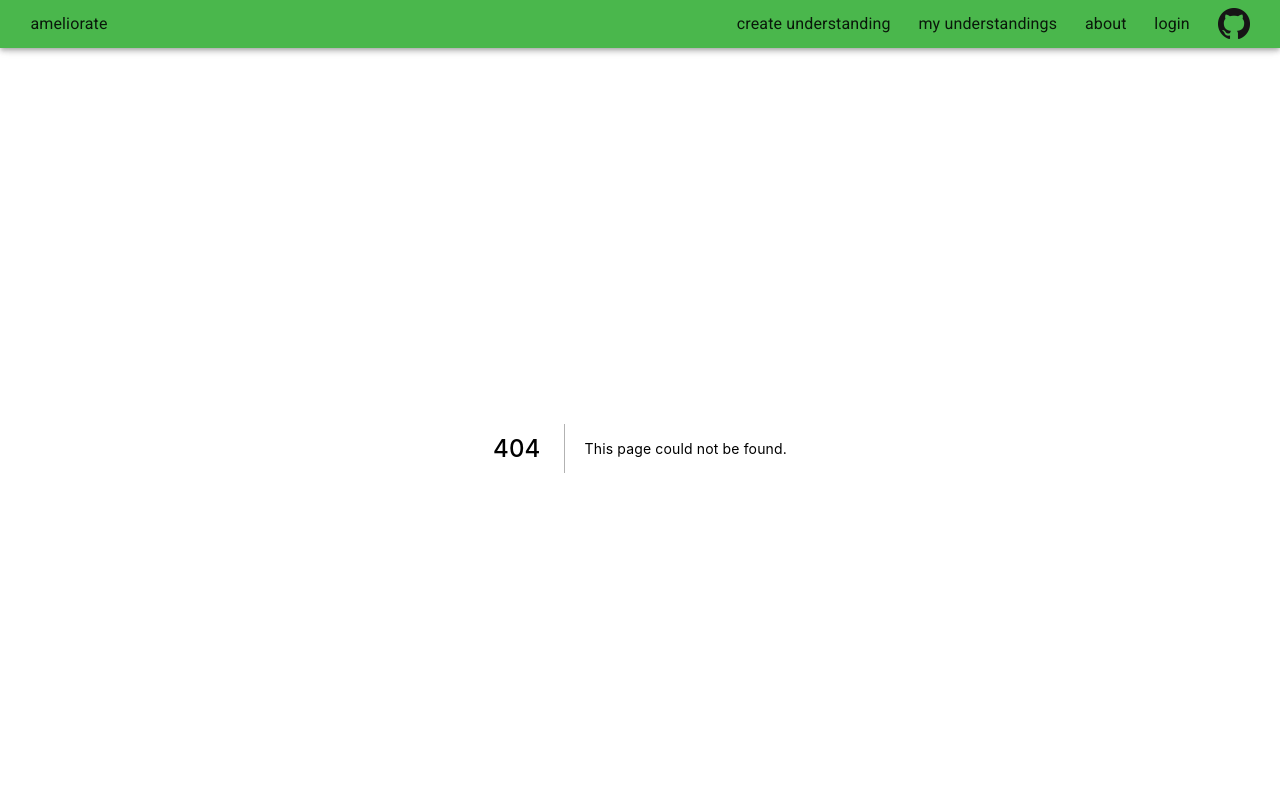
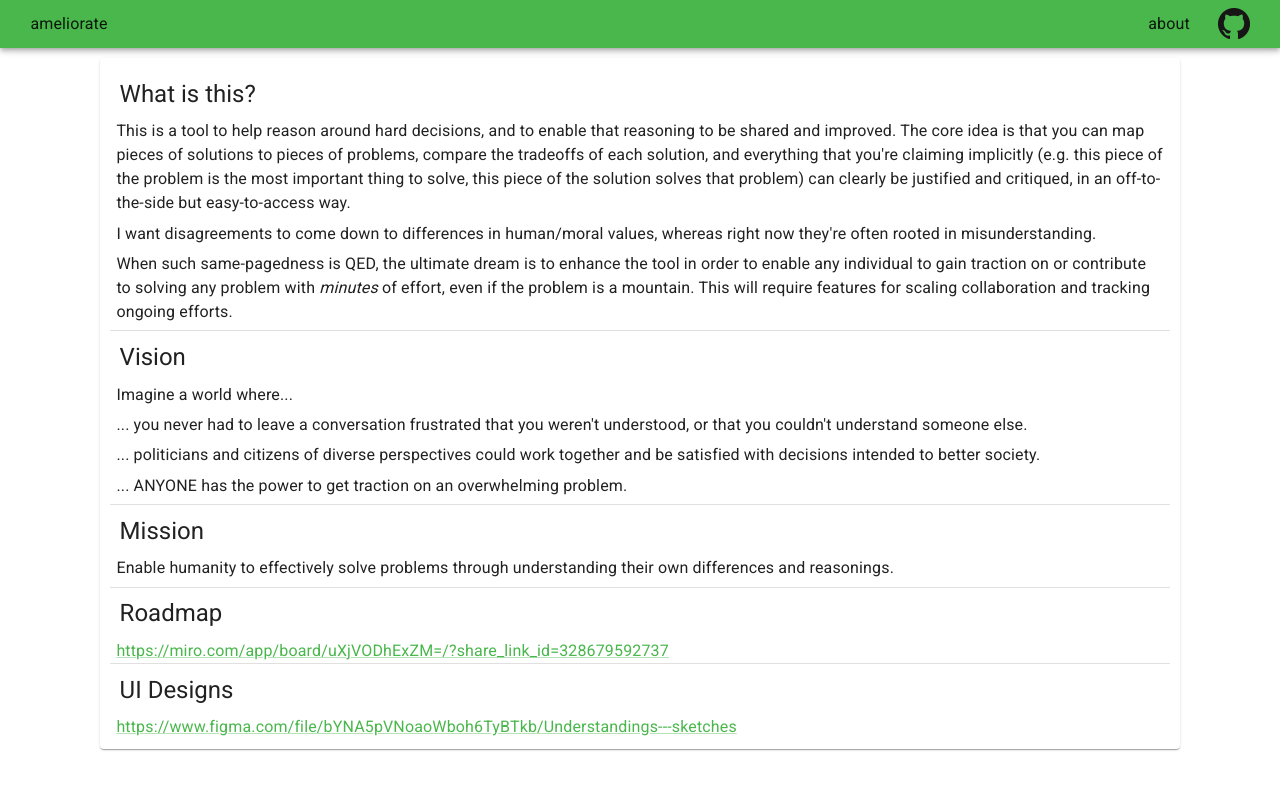
Before and after one commit to amelioro/ameliorate, a Next.js app in the folder web/: page /about in a window 1280 px wide. Before the commit this address had no page. Shown: the top 790 px of the page. Built offline with nearby package versions, Linux system fonts and the light colour scheme.

Commit message:
Add about page, remove unimplemented pages

```diff
--- a/web/common/components/LayoutMaterial.tsx
+++ b/web/common/components/LayoutMaterial.tsx
@@ -35,10 +35,10 @@ const LayoutMaterial: NextPage<LayoutProps> = ({ children }) => {
           <Box flex="1" display="flex" justifyContent="space-between" alignItems="center">
             <NavLink href="/">ameliorate</NavLink>
             <Box display="flex" gap="15px" alignItems="center">
-              <NavLink href="/new">create understanding</NavLink>
-              <NavLink href="/mine">my understandings</NavLink>
+              {/* <NavLink href="/new">create understanding</NavLink> */}
+              {/* <NavLink href="/mine">my understandings</NavLink> */}
               <NavLink href="/about">about</NavLink>
-              <NavLink href="/login">login</NavLink>
+              {/* <NavLink href="/login">login</NavLink> */}
               <NavLink href="https://github.com/keyserj/ameliorate" display="flex">
                 <Image src={githubIconSrc} height={32} width={32} alt="github link" />
               </NavLink>
--- /dev/null
+++ b/web/pages/about.tsx
@@ -0,0 +1,90 @@
+import { Box, Divider, Link, Paper, Typography } from "@mui/material";
+import type { NextPage } from "next";
+
+const Home: NextPage = () => {
+  return (
+    <>
+      <Box display="flex" justifyContent="center">
+        <Paper sx={pageMiddle}>
+          <Typography variant="h5">What is this?</Typography>
+          <Typography variant="body1">
+            This is a tool to help reason around hard decisions, and to enable that reasoning to be
+            shared and improved. The core idea is that you can map pieces of solutions to pieces of
+            problems, compare the tradeoffs of each solution, and everything that you're claiming
+            implicitly (e.g. this piece of the problem is the most important thing to solve, this
+            piece of the solution solves that problem) can clearly be justified and critiqued, in an
+            off-to-the-side but easy-to-access way.
+          </Typography>
+
+          <Typography variant="body1">
+            I want disagreements to come down to differences in human/moral values, whereas right
+            now they're often rooted in misunderstanding.
+          </Typography>
+
+          <Typography variant="body1">
+            When such same-pagedness is QED, the ultimate dream is to enhance the tool in order to
+            enable any individual to gain traction on or contribute to solving any problem with
+            <i> minutes </i> of effort, even if the problem is a mountain. This will require
+            features for scaling collaboration and tracking ongoing efforts.
+          </Typography>
+
+          <Divider />
+
+          <Typography variant="h5">Vision</Typography>
+          <Typography variant="body1">Imagine a world where...</Typography>
+          <Typography variant="body1">
+            ... you never had to leave a conversation frustrated that you weren't understood, or
+            that you couldn't understand someone else.
+          </Typography>
+
+          <Typography variant="body1">
+            ... politicians and citizens of diverse perspectives could work together and be
+            satisfied with decisions intended to better society.
+          </Typography>
+
+          <Typography variant="body1">
+            ... ANYONE has the power to get traction on an overwhelming problem.
+          </Typography>
+
+          <Divider />
+
+          <Typography variant="h5">Mission</Typography>
+          <Typography variant="body1">
+            Enable humanity to effectively solve problems through understanding their own
+            differences and reasonings.
+          </Typography>
+
+          <Divider />
+
+          <Typography variant="h5">Roadmap</Typography>
+          <Link
+            href="https://miro.com/app/board/uXjVODhExZM=/?share_link_id=328679592737"
+            target="_blank"
+            rel="noopener"
+          >
+            https://miro.com/app/board/uXjVODhExZM=/?share_link_id=328679592737
+          </Link>
+
+          <Divider />
+
+          <Typography variant="h5">UI Designs</Typography>
+          <Link
+            href="https://www.figma.com/file/bYNA5pVNoaoWboh6TyBTkb/Understandings---sketches"
+            target="_blank"
+            rel="noopener"
+          >
+            https://www.figma.com/file/bYNA5pVNoaoWboh6TyBTkb/Understandings---sketches
+          </Link>
+        </Paper>
+      </Box>
+    </>
+  );
+};
+
+const pageMiddle = {
+  width: "1080px",
+  margin: "10px",
+  padding: "10px",
+};
+
+export default Home;
```
Also changed, not shown: 1 other file (tests, documents, lock files or other folders).
